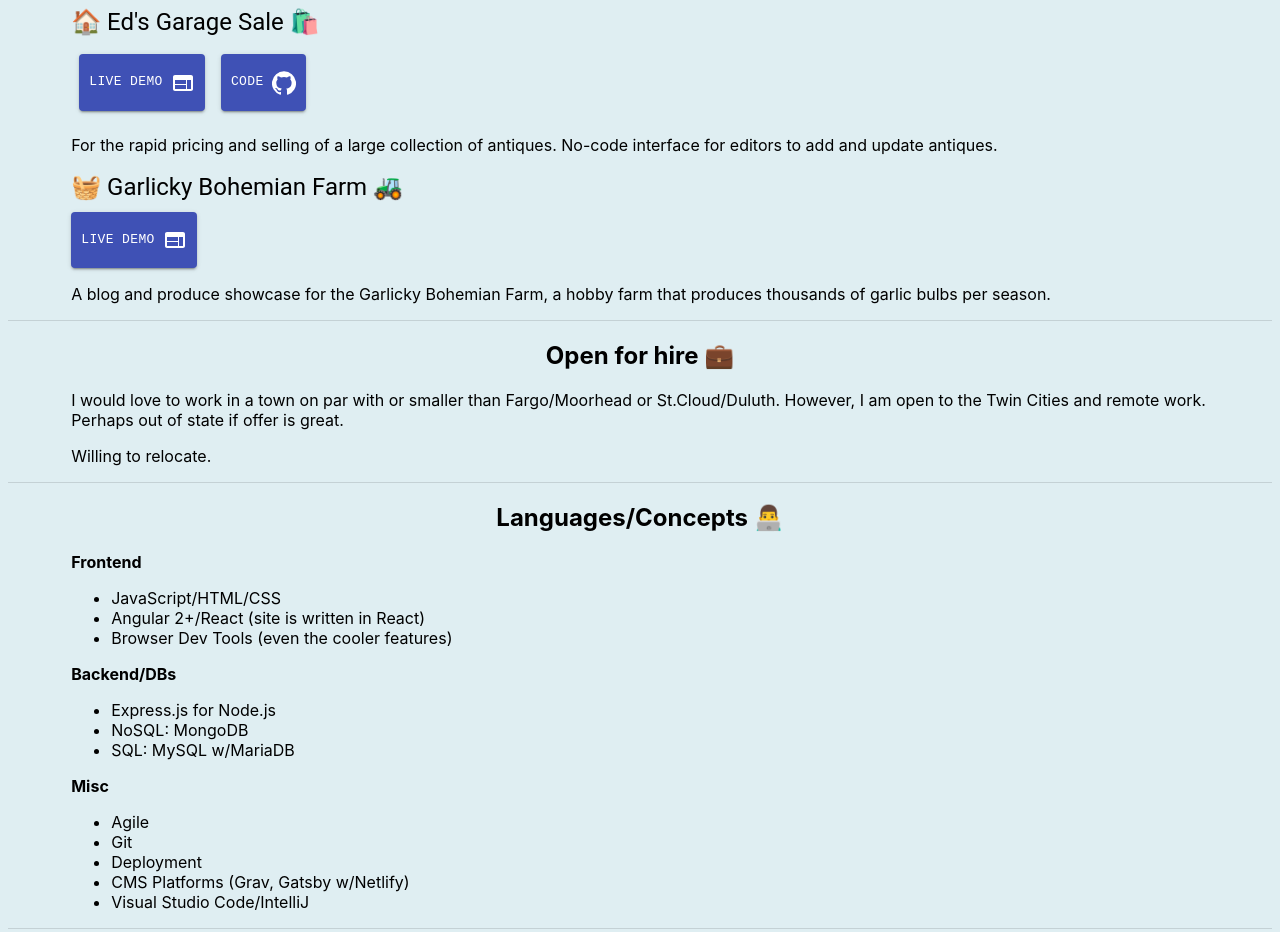
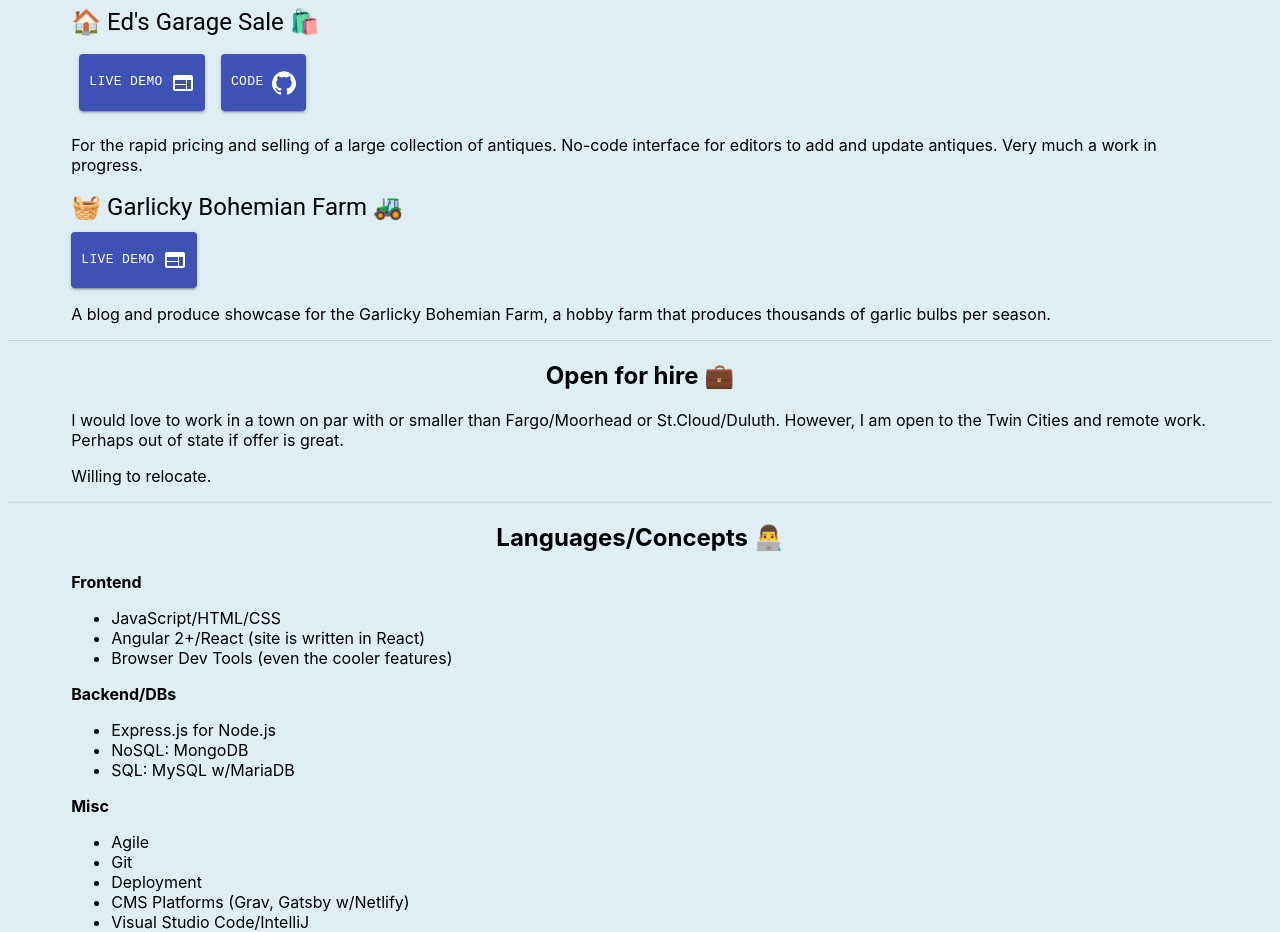
Before and after one commit to michael-small/personal-site, a React (Create React App) app: page / in a window 1280 px wide. Shown: the part 1140-2072 px from the top of the page. Built offline with nearby package versions, Linux system fonts and the light colour scheme.

Commit message:
Update Eds sale project description

```diff
--- a/src/components/Home/HomeSubsections/Projects/Projects.js
+++ b/src/components/Home/HomeSubsections/Projects/Projects.js
@@ -47,7 +47,7 @@ export default function () {
 				<p>
 					For the rapid pricing and selling of a large collection of
 					antiques. No-code interface for editors to add and update
-					antiques.{' '}
+					antiques. Very much a work in progress.{' '}
 				</p>
 			</div>
 			<div id='witty'>
```
